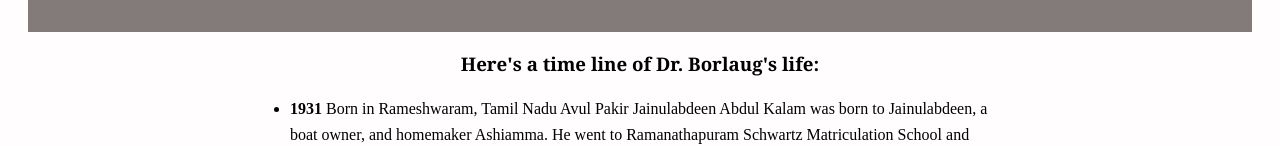
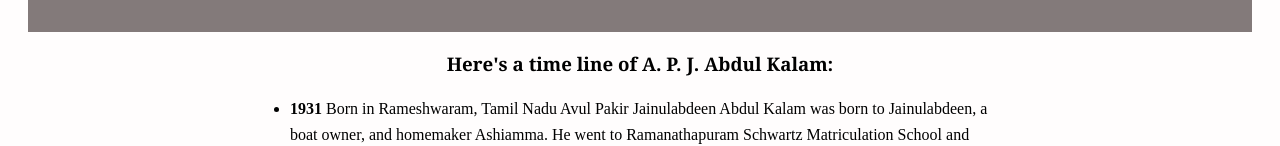
Before and after one commit to starrohan999/Devincept-Assingment-1, a plain HTML site: page index.html in a window 1280 px wide. Shown: the part 579-725 px from the top of the page. Drawn offline with Linux system fonts and the light colour scheme.

Commit message:
Update index.html

```diff
--- a/index.html
+++ b/index.html
@@ -19,7 +19,7 @@
       </div>
 
       <section id="main-content">
-        <h3 id="header-3">Here's a time line of Dr. Borlaug's life:</h3>
+        <h3 id="header-3">Here's a time line of A. P. J. Abdul Kalam:</h3>
         <ul>
           <li>
             <strong>
```
